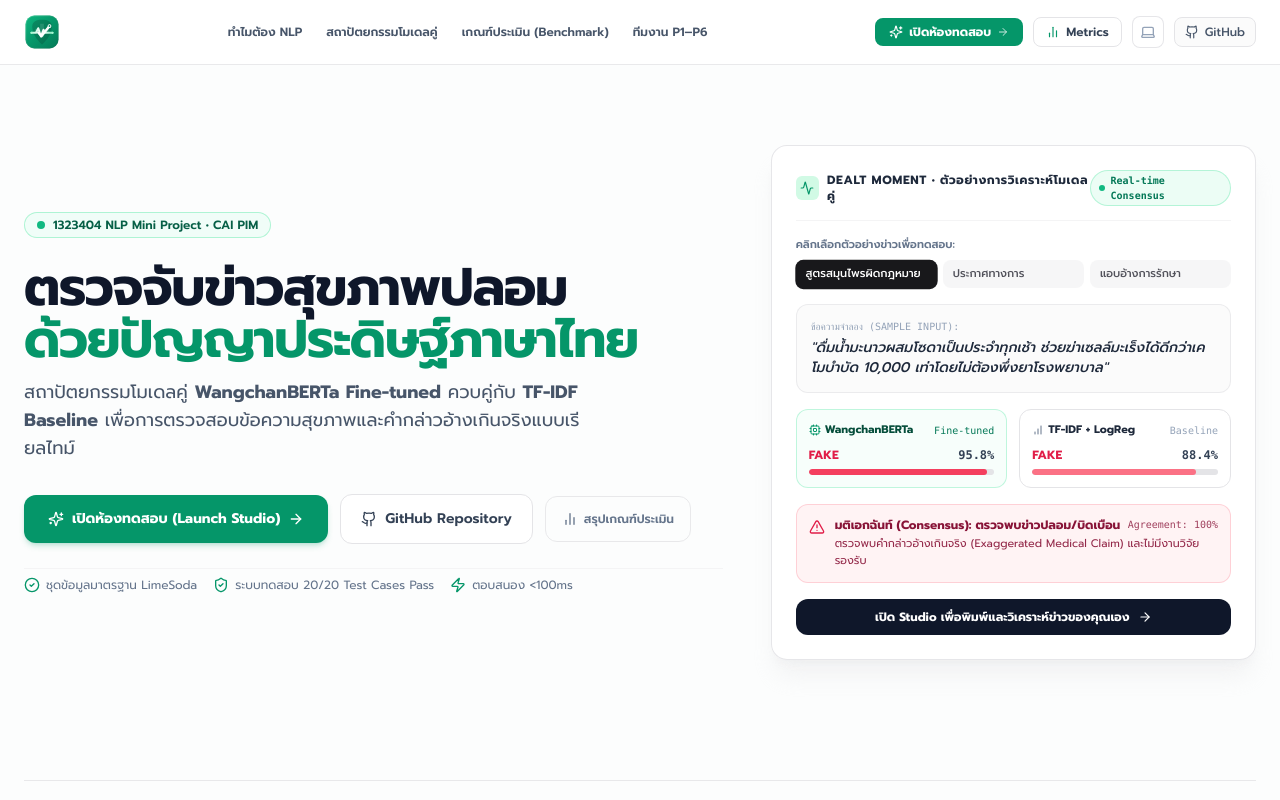
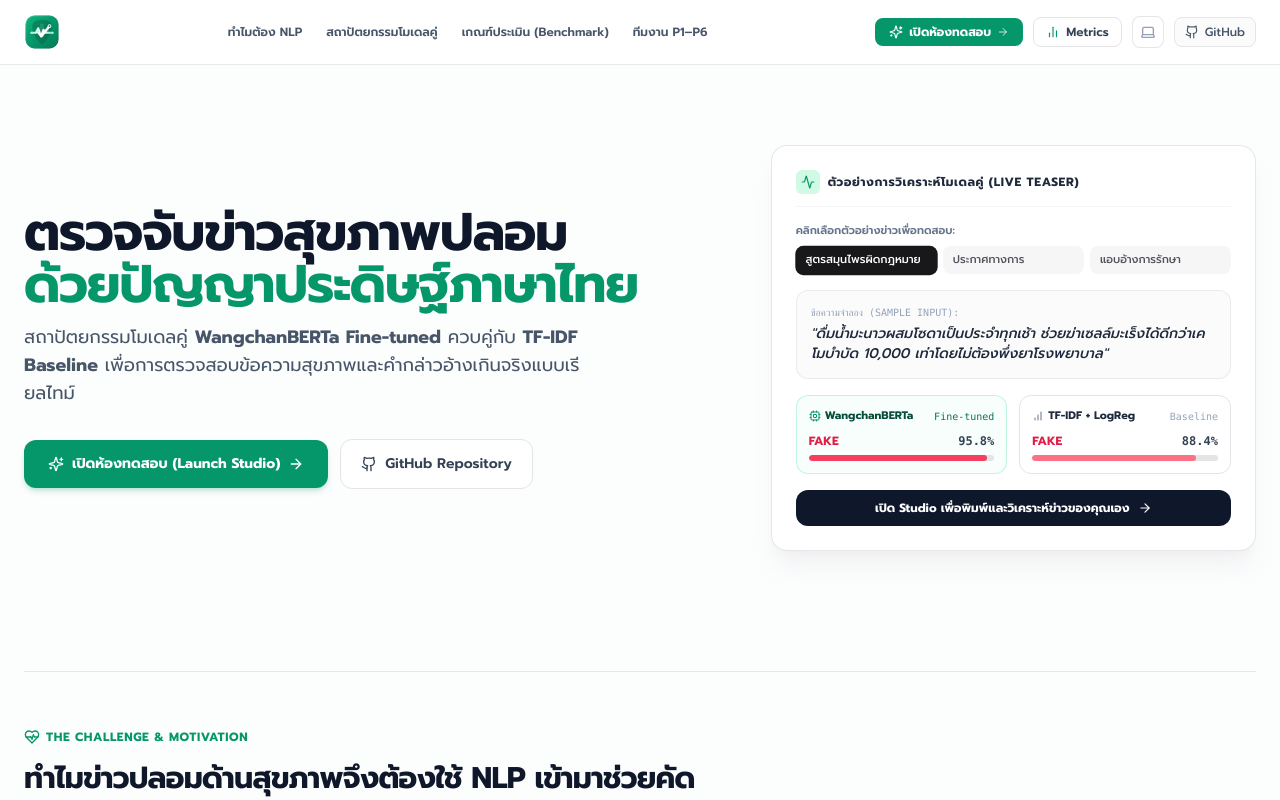
Before and after one commit to PhuriphatTyPeZ3r0/Project_Thai_Health_Fake_News, a Next.js app in the folder Web/: page / in a window 1280 px wide. Shown: the top 800 px of the page. Built offline with nearby package versions, Linux system fonts and the light colour scheme.

Commit message:
refactor: prune redundant UI badges, consensus ribbon, and trust indicators

```diff
--- a/Web/src/Components/Landing/Hero_Teaser_Card.tsx
+++ b/Web/src/Components/Landing/Hero_Teaser_Card.tsx
@@ -2,7 +2,7 @@
 
 import React, { useState } from 'react';
 import Link from 'next/link';
-import { Activity, ShieldCheck, AlertTriangle, ArrowRight, CheckCircle2, Cpu, BarChart } from 'lucide-react';
+import { Activity, ArrowRight, Cpu, BarChart } from 'lucide-react';
 
 interface TeaserPreset {
   id: string;
@@ -50,20 +50,14 @@ export const HeroTeaserCard: React.FC = () => {
 
   return (
     <div className="rounded-2xl border border-zinc-200/90 dark:border-zinc-800 bg-white/95 dark:bg-zinc-900/90 p-5 sm:p-6 shadow-xl shadow-zinc-200/40 dark:shadow-none backdrop-blur-md transition-all">
-      {/* Top Header & Live Indicator */}
-      <div className="flex items-center justify-between border-b border-zinc-100 dark:border-zinc-800/80 pb-3.5 mb-4">
-        <div className="flex items-center gap-2">
-          <div className="flex h-6 w-6 items-center justify-center rounded-md bg-emerald-100 dark:bg-emerald-950/80 text-emerald-600 dark:text-emerald-400">
-            <Activity className="h-3.5 w-3.5" />
-          </div>
-          <span className="text-xs font-bold uppercase tracking-wider text-slate-800 dark:text-zinc-200">
-            Dealt Moment • ตัวอย่างการวิเคราะห์โมเดลคู่
-          </span>
+      {/* Top Header */}
+      <div className="flex items-center gap-2 border-b border-zinc-100 dark:border-zinc-800/80 pb-3 mb-4">
+        <div className="flex h-6 w-6 items-center justify-center rounded-md bg-emerald-100 dark:bg-emerald-950/80 text-emerald-600 dark:text-emerald-400">
+          <Activity className="h-3.5 w-3.5" />
         </div>
-        <div className="flex items-center gap-1.5 text-[10px] font-mono font-semibold text-emerald-700 dark:text-emerald-400 bg-emerald-50 dark:bg-emerald-950/60 px-2 py-0.5 rounded-full border border-emerald-200/80 dark:border-emerald-800/60">
-          <span className="h-1.5 w-1.5 rounded-full bg-emerald-500 animate-pulse" />
-          <span>Real-time Consensus</span>
-        </div>
+        <span className="text-xs font-bold uppercase tracking-wider text-slate-800 dark:text-zinc-200">
+          ตัวอย่างการวิเคราะห์โมเดลคู่ (Live Teaser)
+        </span>
       </div>
 
       {/* Preset Buttons */}
@@ -177,30 +171,6 @@ export const HeroTeaserCard: React.FC = () => {
         </div>
       </div>
 
-      {/* Consensus Verdict Ribbon */}
-      <div
-        className={`rounded-xl p-3 flex items-start gap-2.5 text-xs mb-4 border ${
-          active.verdict === 'FAKE'
-            ? 'bg-rose-50/80 dark:bg-rose-950/30 border-rose-200/90 dark:border-rose-900/60 text-rose-900 dark:text-rose-300'
-            : 'bg-emerald-50/80 dark:bg-emerald-950/30 border-emerald-200/90 dark:border-emerald-900/60 text-emerald-900 dark:text-emerald-300'
-        }`}
-      >
-        {active.verdict === 'FAKE' ? (
-          <AlertTriangle className="h-4 w-4 text-rose-600 dark:text-rose-400 shrink-0 mt-0.5" />
-        ) : (
-          <CheckCircle2 className="h-4 w-4 text-emerald-600 dark:text-emerald-400 shrink-0 mt-0.5" />
-        )}
-        <div className="space-y-0.5 flex-1">
-          <div className="flex items-center justify-between">
-            <strong className="font-bold">
-              มติเอกฉันท์ (Consensus): {active.verdict === 'FAKE' ? 'ตรวจพบข่าวปลอม/บิดเบือน' : 'ข้อมูลสุขภาพน่าเชื่อถือ'}
-            </strong>
-            <span className="font-mono text-[10px] opacity-80">Agreement: 100%</span>
-          </div>
-          <p className="text-[11px] leading-relaxed opacity-90">{active.reason}</p>
-        </div>
-      </div>
-
       {/* Bottom CTA to Studio */}
       <Link
         href="/studio"
--- a/Web/src/app/page.tsx
+++ b/Web/src/app/page.tsx
@@ -41,12 +41,6 @@ export default function LandingPage() {
             {/* Left Column: Headline, Copy & CTAs (Span 7) */}
             <div className="lg:col-span-7 space-y-6">
 
-              {/* Academic Badge */}
-              <div className="inline-flex items-center gap-2 rounded-full border border-emerald-200/90 dark:border-emerald-900/60 bg-emerald-50/70 dark:bg-emerald-950/40 px-3 py-1 text-xs font-semibold text-emerald-800 dark:text-emerald-300">
-                <span className="flex h-2 w-2 rounded-full bg-emerald-500 animate-pulse" />
-                <span>1323404 NLP Mini Project • CAI PIM</span>
-              </div>
-
               {/* Anti-Slop Headline */}
               <div className="space-y-3">
                 <h1 className="text-3xl sm:text-5xl lg:text-[3.25rem] font-extrabold tracking-tight text-slate-900 dark:text-white leading-[1.15]">
@@ -80,31 +74,6 @@ export default function LandingPage() {
                   <Github className="h-4 w-4" />
                   <span>GitHub Repository</span>
                 </a>
-
-                <button
-                  type="button"
-                  onClick={() => setShowMetricsModal(true)}
-                  className="inline-flex items-center justify-center gap-1.5 rounded-xl border border-zinc-200/80 dark:border-zinc-800 bg-transparent px-4 py-3.5 text-xs font-semibold text-slate-500 dark:text-zinc-400 hover:text-emerald-600 dark:hover:text-emerald-400 transition"
-                >
-                  <BarChart2 className="h-4 w-4" />
-                  <span>สรุปเกณฑ์ประเมิน</span>
-                </button>
-              </div>
-
-              {/* Trust Indicators */}
-              <div className="pt-2 flex flex-wrap items-center gap-4 text-xs text-slate-500 dark:text-zinc-400 border-t border-zinc-100 dark:border-zinc-800/80">
-                <span className="flex items-center gap-1.5">
-                  <CheckCircle2 className="h-4 w-4 text-emerald-600 dark:text-emerald-400" />
-                  <span>ชุดข้อมูลมาตรฐาน LimeSoda</span>
-                </span>
-                <span className="flex items-center gap-1.5">
-                  <ShieldCheck className="h-4 w-4 text-emerald-600 dark:text-emerald-400" />
-                  <span>ระบบทดสอบ 20/20 Test Cases Pass</span>
-                </span>
-                <span className="flex items-center gap-1.5">
-                  <Zap className="h-4 w-4 text-emerald-600 dark:text-emerald-400" />
-                  <span>ตอบสนอง &lt;100ms</span>
-                </span>
               </div>
 
             </div>
--- a/Web/src/app/studio/page.tsx
+++ b/Web/src/app/studio/page.tsx
@@ -74,11 +74,11 @@ export default function StudioPage() {
 
       <main className="container mx-auto max-w-7xl px-4 sm:px-6 py-6 sm:py-8 flex-1">
         {/* Top Breadcrumb & Studio Header */}
-        <div className="mb-6 flex flex-wrap items-center justify-between gap-3 border-b border-zinc-200/80 dark:border-zinc-800/80 pb-4">
+        <div className="mb-6 flex items-center justify-between border-b border-zinc-200/80 dark:border-zinc-800/80 pb-4">
           <div className="flex items-center gap-2">
             <Link
               href="/"
-              className="inline-flex items-center gap-1.5 rounded-lg border border-zinc-200 dark:border-zinc-800 bg-white dark:bg-zinc-900 px-3 py-1.5 text-xs font-semibold text-slate-600 dark:text-zinc-300 hover:text-emerald-600 dark:hover:text-emerald-400 hover:border-emerald-300 dark:hover:border-emerald-800 transition shadow-2xs"
+              className="inline-flex items-center gap-1.5 rounded-lg border border-zinc-200 dark:border-zinc-800 bg-white dark:bg-zinc-900 px-3 py-1.5 text-xs font-semibold text-slate-600 dark:text-zinc-300 hover:text-emerald-600 dark:hover:text-emerald-400 hover:border-emerald-300 dark:border-emerald-800 transition shadow-2xs"
             >
               <ArrowLeft className="h-3.5 w-3.5" />
               <span>กลับหน้าหลัก (Landing)</span>
@@ -87,11 +87,6 @@ export default function StudioPage() {
             <span className="text-xs font-mono font-medium text-emerald-600 dark:text-emerald-400 bg-emerald-50 dark:bg-emerald-950/60 px-2 py-0.5 rounded-md border border-emerald-200 dark:border-emerald-800/80">
               Interactive Studio
             </span>
-          </div>
-
-          <div className="flex items-center gap-2 text-[11px] text-zinc-500 dark:text-zinc-400 font-mono">
-            <span>Dual Inference Mode:</span>
-            <strong className="text-zinc-800 dark:text-zinc-200">WangchanBERTa + TF-IDF</strong>
           </div>
         </div>
 
```
